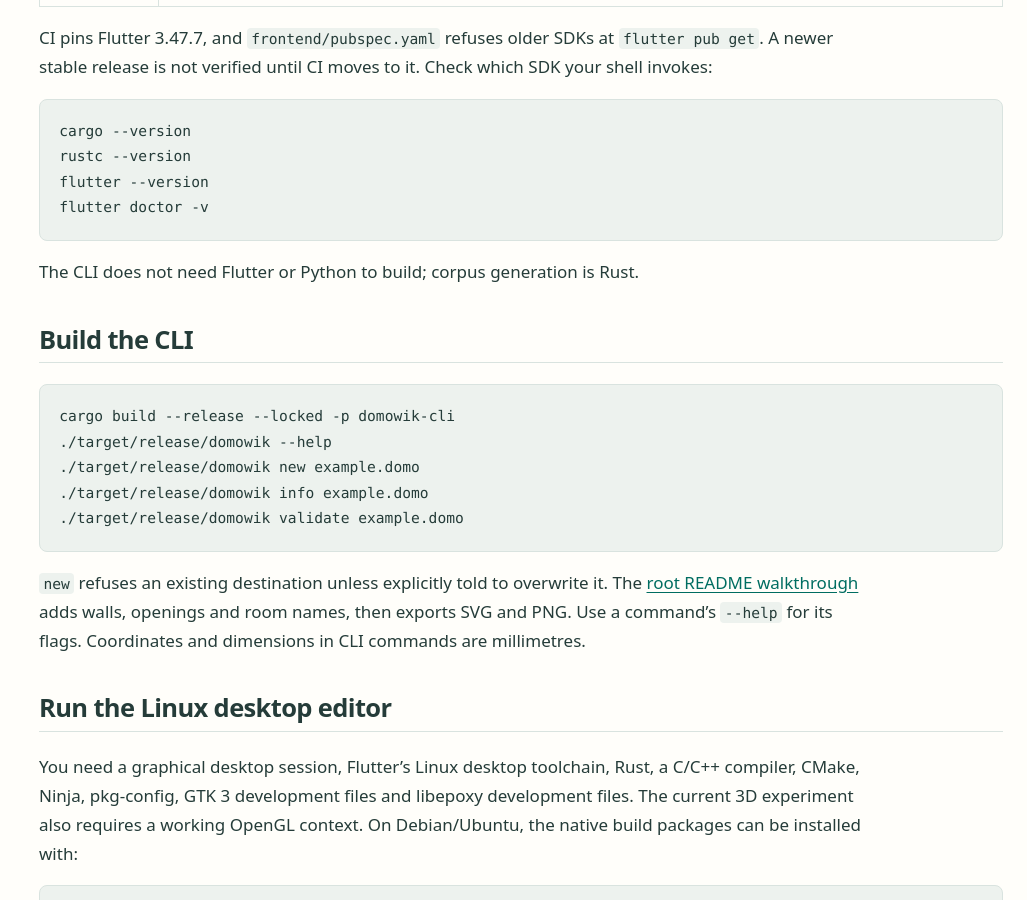
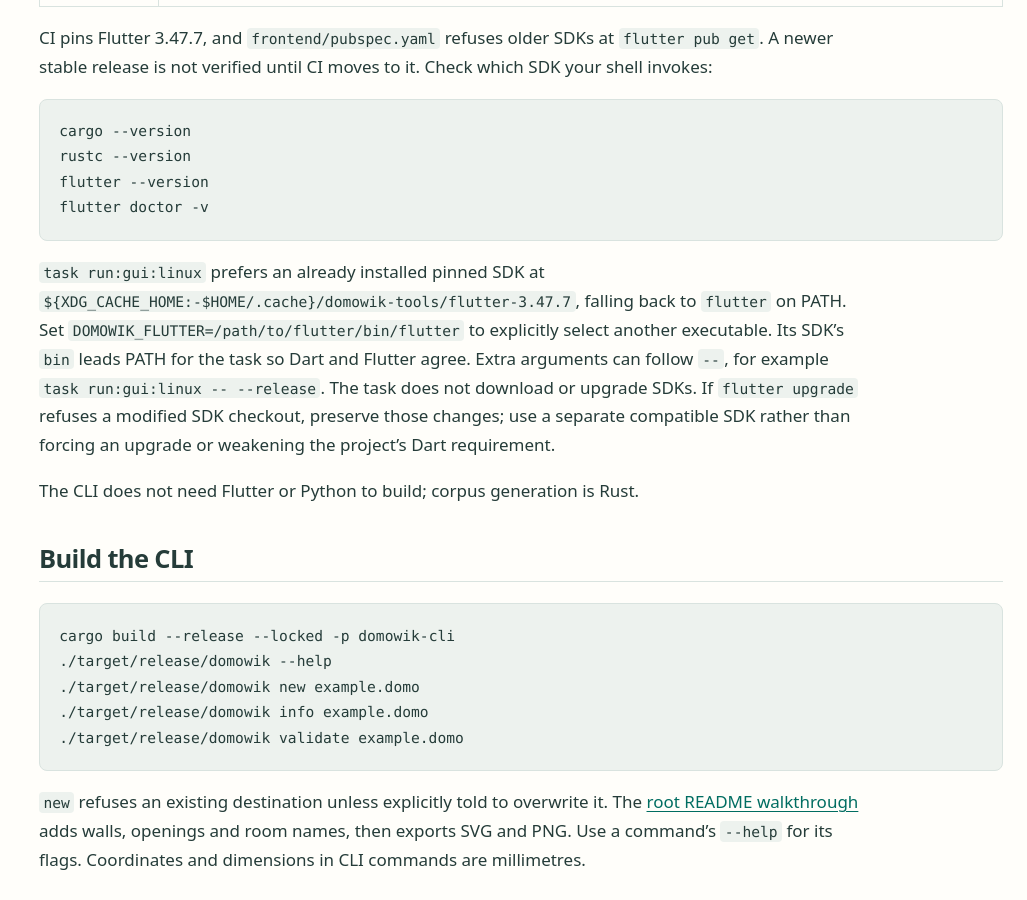
Before and after one commit to laszukdawid/domowik, a Jekyll site: the page built from docs/GETTING-STARTED.md, in a window 1280 px wide and 900 px high, scrolled down 1347 px. Shown: the whole window, without its empty margins (253-1280 px from the left). Built offline with Jekyll 4.4.1, drawn with Linux system fonts in a browser that asks for light colours; our own code applies the rules of GitHub Pages for plain Markdown files.

Commit message:
fix(dev): select compatible flutter for the linux task

````diff
--- a/docs/GETTING-STARTED.md
+++ b/docs/GETTING-STARTED.md
@@ -52,6 +52,16 @@
 flutter --version
 flutter doctor -v
 ```
+
+`task run:gui:linux` prefers an already installed pinned SDK at
+`${XDG_CACHE_HOME:-$HOME/.cache}/domowik-tools/flutter-3.47.7`, falling back to
+`flutter` on PATH. Set `DOMOWIK_FLUTTER=/path/to/flutter/bin/flutter` to explicitly
+select another executable. Its SDK's `bin` leads PATH for the task so Dart and
+Flutter agree. Extra arguments can follow `--`, for example
+`task run:gui:linux -- --release`. The task does not download or upgrade SDKs.
+If `flutter upgrade` refuses a modified SDK checkout, preserve those changes;
+use a separate compatible SDK rather than forcing an upgrade or weakening the
+project's Dart requirement.
 
 The CLI does not need Flutter or Python to build; corpus generation is Rust.
 
````
Also changed, not shown: Taskfile.yml (+12 -1 lines).
